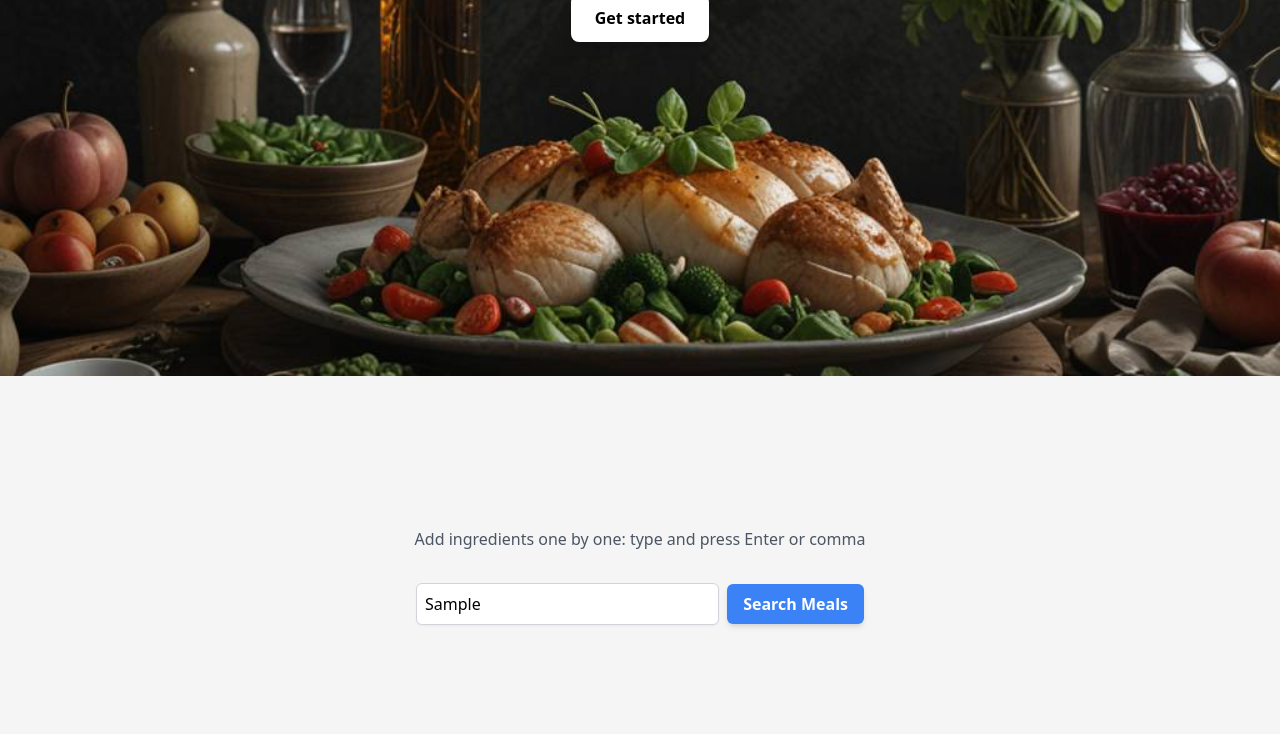
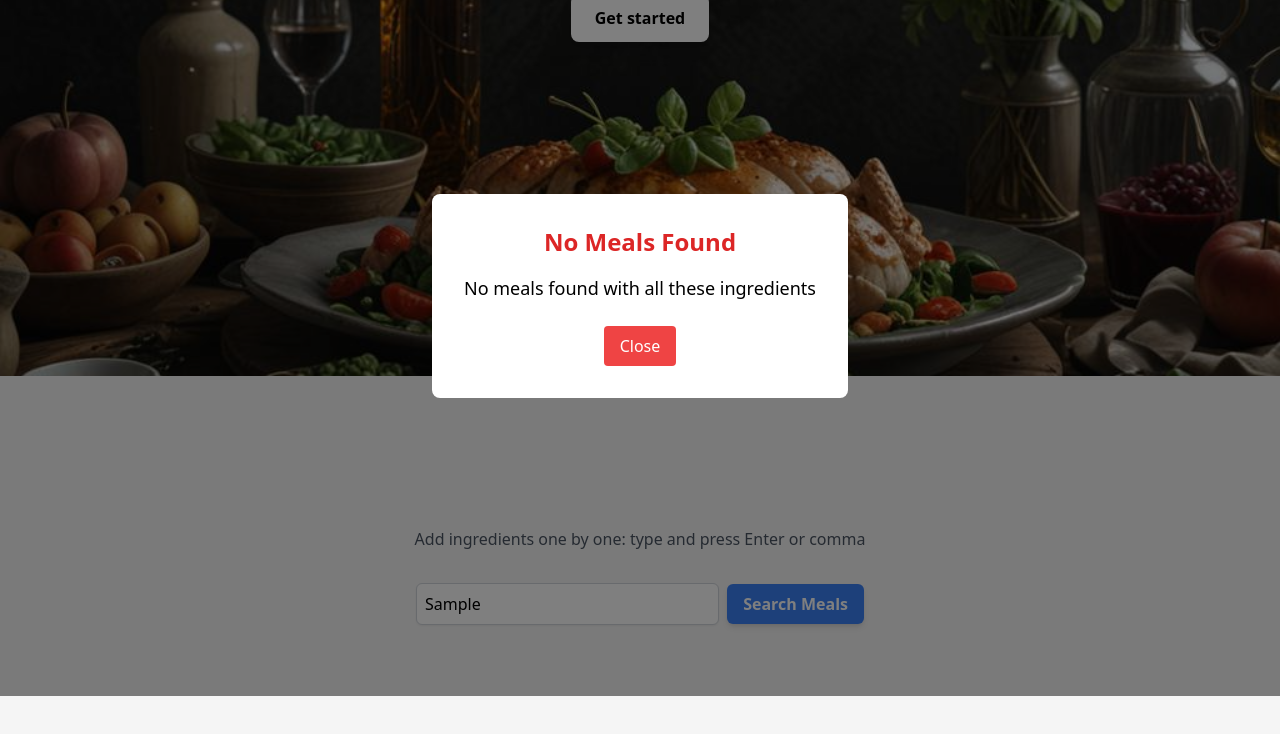
Before and after one commit to Sitch196/IngrediAnts, a React (Vite) app: page / in a window 1280 px wide. Both pictures are taken after typing "Sample" into the empty fields and a click on the button "Search Meals". Shown: the part 424-1158 px from the top of the page. Built offline with nearby package versions, Linux system fonts and the light colour scheme.

Commit message:
error modal and scrolling issue fixed

```diff
--- a/src/App.jsx
+++ b/src/App.jsx
@@ -3,7 +3,8 @@ import axios from "axios";
 import IngredientInput from "./components/IngredientInput";
 import MealGrid from "./components/MealGrid";
 import MealModal from "./components/MealModal";
-import LandingPage from "./Components/LandingPage";
+import LandingPage from "./components/LandingPage";
+import ErrorModal from "./Components/ErrorModal";
 
 const App = () => {
   const [ingredients, setIngredients] = useState([]);
@@ -74,9 +75,9 @@ const App = () => {
           ingredients={ingredients}
           setIngredients={setIngredients}
           searchMeals={searchMeals}
+          mealGridRef={mealGridRef}
         />
       </div>
-      {error && <div className="text-red-500 text-center mt-4">{error}</div>}
       {loading ? (
         <div className="text-center text-blue-500 text-lg font-semibold">
           Loading...
@@ -89,6 +90,7 @@ const App = () => {
       {selectedMeal && (
         <MealModal meal={selectedMeal} onClose={() => setSelectedMeal(null)} />
       )}
+      {error && <ErrorModal message={error} onClose={() => setError(null)} />}
     </div>
   );
 };
--- /dev/null
+++ b/src/Components/ErrorModal.jsx
@@ -0,0 +1,19 @@
+// ErrorModal.js
+import React from "react";
+
+const ErrorModal = ({ message, onClose }) => (
+  <div className="fixed inset-0 flex items-center justify-center bg-black bg-opacity-50 z-50">
+    <div className="bg-white rounded-lg p-8 mx-4 max-w-md text-center">
+      <h2 className="text-2xl font-bold text-red-600 mb-4">No Meals Found</h2>
+      <p className="text-lg mb-6">{message}</p>
+      <button
+        className="px-4 py-2 bg-red-500 text-white rounded hover:bg-red-600"
+        onClick={onClose}
+      >
+        Close
+      </button>
+    </div>
+  </div>
+);
+
+export default ErrorModal;
--- a/src/Components/IngredientInput.jsx
+++ b/src/Components/IngredientInput.jsx
@@ -1,10 +1,16 @@
 import React, { useState } from "react";
 
-const IngredientInput = ({ ingredients, setIngredients, searchMeals }) => {
+const IngredientInput = ({
+  ingredients,
+  setIngredients,
+  searchMeals,
+  mealGridRef,
+}) => {
   const [inputValue, setInputValue] = useState("");
 
   const handleKeyDown = (e) => {
     if (e.key === "Enter" || e.key === ",") {
+      mealGridRef.current.scrollIntoView({ behavior: "smooth" });
       e.preventDefault();
       const newIngredient = inputValue.trim().toLowerCase();
       if (newIngredient && !ingredients.includes(newIngredient)) {
```
